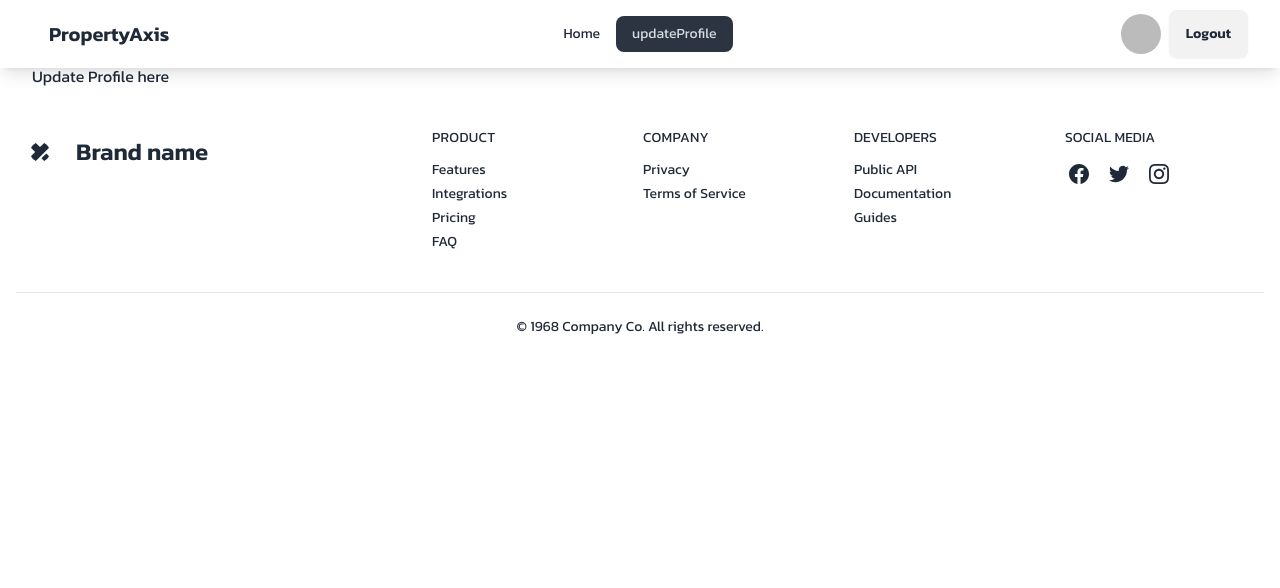
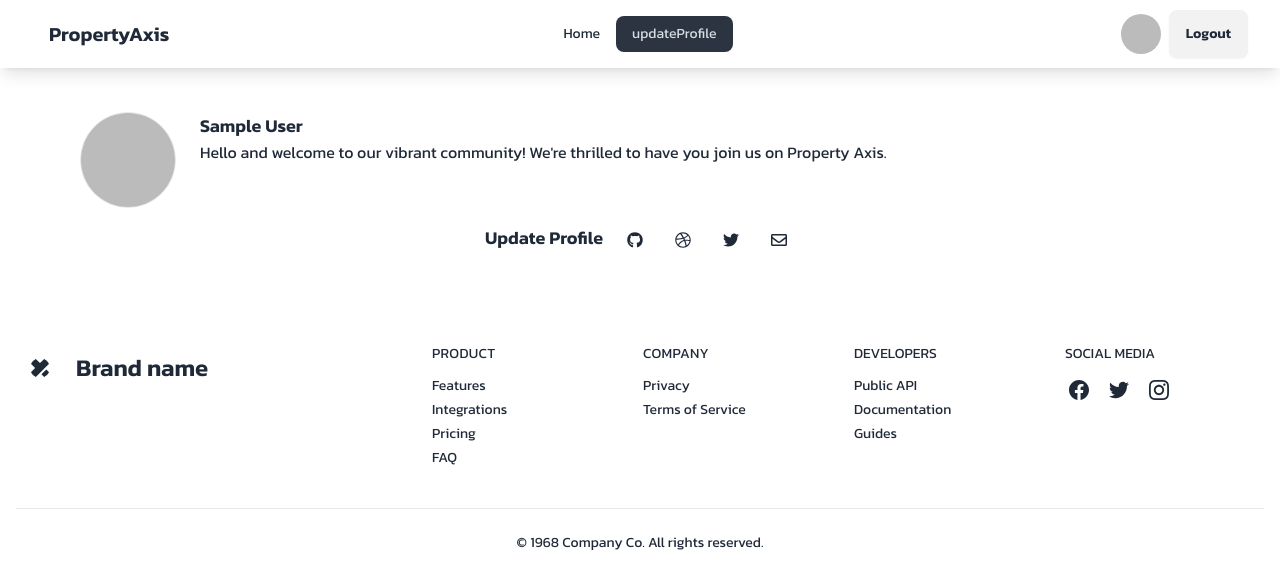
Before and after one commit to Bilshansakib/Property-Axis-Client, a React (Vite) app: page /updateProfile in a window 1280 px wide. Shown: the top 588 px of the page. Built offline with nearby package versions, Linux system fonts and the light colour scheme; no server answers; sample sign-in values are in the browser's storage; a web font is replaced by a local one.

Commit message:
UpdateProfile function added

```diff
--- a/src/Providers/AuthContext.jsx
+++ b/src/Providers/AuthContext.jsx
@@ -5,13 +5,15 @@
   signInWithEmailAndPassword,
   signInWithPopup,
   signOut,
+  updateProfile,
 } from "firebase/auth";
 import { createContext, useEffect, useState } from "react";
 import app from "../Firebase/firebase.config";
-import PropTypes from "prop-types"; // ES6
+import PropTypes from "prop-types";
 import { GoogleAuthProvider } from "firebase/auth";
 import toast from "react-hot-toast";
-import { GithubAuthProvider } from "firebase/auth/cordova";
+import { GithubAuthProvider } from "firebase/auth";
+import UpdateProfile from "./../pages/UpdateProfile/UpdateProfile";
 
 export const AuthOfContext = createContext(null);
 const auth = getAuth(app);
@@ -27,6 +29,13 @@
   const createUser = (email, password) => {
     setLoading(true);
     return createUserWithEmailAndPassword(auth, email, password);
+  };
+  // update
+  const UpdateUserProfile = (name, image) => {
+    updateProfile(auth.currentUser, {
+      displayName: name,
+      photoURL: image,
+    });
   };
 
   const signIn = (email, password) => {
@@ -68,6 +77,7 @@
     logOut,
     googleLogin,
     githubLogin,
+    UpdateUserProfile,
   };
   return (
     <AuthOfContext.Provider value={authInformation}>
--- a/src/components/NavBar/NavBar.jsx
+++ b/src/components/NavBar/NavBar.jsx
@@ -21,7 +21,7 @@
         </li>
       ) : (
         <li>
-          <NavLink to="/register">Profile</NavLink>
+          <NavLink to="/register">Create Profile</NavLink>
         </li>
       )}
       {/* <li>
--- a/src/pages/Login/Login.jsx
+++ b/src/pages/Login/Login.jsx
@@ -6,7 +6,7 @@
 import SocialMediaLogin from "../../components/SocialMediaLogin/SocialMediaLogin";
 
 const Login = () => {
-  const { signIn, googleLogin } = useContext(AuthOfContext);
+  const { signIn } = useContext(AuthOfContext);
   const location = useLocation();
   const navigate = useNavigate();
   console.log("thi is", location);
@@ -111,7 +111,6 @@
                     <Link to="/">
                       <a
                         rel="noopener noreferrer"
-                        href="#"
                         className="underline font-semibold ml-1 text-violet-600 "
                       >
                         Go Home To Explore
--- a/src/pages/UpdateProfile/UpdateProfile.jsx
+++ b/src/pages/UpdateProfile/UpdateProfile.jsx
@@ -1,5 +1,103 @@
+import { Navigate } from "react-router-dom";
+import useAuth from "../../Hooks/useAuth";
+
 const UpdateProfile = () => {
-  return <div>Update Profile here</div>;
+  const { user, createUser, updateUserProfile } = useAuth();
+
+  const onSubmit = (data) => {
+    const { email, password, image, fullName } = data;
+    const from = location?.state || "/";
+    //create user and update profile
+    createUser(email, password).then(() => {
+      updateUserProfile(fullName, image).then(() => {
+        Navigate(from);
+      });
+    });
+  };
+  console.log(user);
+  return (
+    <>
+      <div className="p-6 sm:p-12 dark:bg-gray-50 dark:text-gray-800">
+        <div className="flex flex-col space-y-4 md:space-y-0 md:space-x-6 md:flex-row">
+          <img
+            src={user.photoURL}
+            alt=""
+            className="self-center flex-shrink-0 w-24 h-24 border rounded-full md:justify-self-start dark:bg-gray-500 dark:border-gray-300"
+          />
+          <div className="flex flex-col">
+            <h4 className="text-lg font-semibold text-center md:text-left">
+              {user.displayName}
+            </h4>
+            <p className="dark:text-gray-600">
+              Hello and welcome to our vibrant community! We're thrilled to have
+              you join us on Property Axis.
+            </p>
+          </div>
+        </div>
+        <div className="flex justify-center pt-4 space-x-4 align-center">
+          <h4 className="text-lg font-semibold text-center md:text-left">
+            Update Profile
+          </h4>
+          <a
+            rel="noopener noreferrer"
+            href="#"
+            aria-label="GitHub"
+            className="p-2 rounded-md dark:text-gray-800 hover:dark:text-violet-600"
+          >
+            <svg
+              viewBox="0 0 496 512"
+              xmlns="http://www.w3.org/2000/svg"
+              className="w-4 h-4 fill-current"
+            >
+              <path d="M165.9 397.4c0 2-2.3 3.6-5.2 3.6-3.3.3-5.6-1.3-5.6-3.6 0-2 2.3-3.6 5.2-3.6 3-.3 5.6 1.3 5.6 3.6zm-31.1-4.5c-.7 2 1.3 4.3 4.3 4.9 2.6 1 5.6 0 6.2-2s-1.3-4.3-4.3-5.2c-2.6-.7-5.5.3-6.2 2.3zm44.2-1.7c-2.9.7-4.9 2.6-4.6 4.9.3 2 2.9 3.3 5.9 2.6 2.9-.7 4.9-2.6 4.6-4.6-.3-1.9-3-3.2-5.9-2.9zM244.8 8C106.1 8 0 113.3 0 252c0 110.9 69.8 205.8 169.5 239.2 12.8 2.3 17.3-5.6 17.3-12.1 0-6.2-.3-40.4-.3-61.4 0 0-70 15-84.7-29.8 0 0-11.4-29.1-27.8-36.6 0 0-22.9-15.7 1.6-15.4 0 0 24.9 2 38.6 25.8 21.9 38.6 58.6 27.5 72.9 20.9 2.3-16 8.8-27.1 16-33.7-55.9-6.2-112.3-14.3-112.3-110.5 0-27.5 7.6-41.3 23.6-58.9-2.6-6.5-11.1-33.3 2.6-67.9 20.9-6.5 69 27 69 27 20-5.6 41.5-8.5 62.8-8.5s42.8 2.9 62.8 8.5c0 0 48.1-33.6 69-27 13.7 34.7 5.2 61.4 2.6 67.9 16 17.7 25.8 31.5 25.8 58.9 0 96.5-58.9 104.2-114.8 110.5 9.2 7.9 17 22.9 17 46.4 0 33.7-.3 75.4-.3 83.6 0 6.5 4.6 14.4 17.3 12.1C428.2 457.8 496 362.9 496 252 496 113.3 383.5 8 244.8 8zM97.2 352.9c-1.3 1-1 3.3.7 5.2 1.6 1.6 3.9 2.3 5.2 1 1.3-1 1-3.3-.7-5.2-1.6-1.6-3.9-2.3-5.2-1zm-10.8-8.1c-.7 1.3.3 2.9 2.3 3.9 1.6 1 3.6.7 4.3-.7.7-1.3-.3-2.9-2.3-3.9-2-.6-3.6-.3-4.3.7zm32.4 35.6c-1.6 1.3-1 4.3 1.3 6.2 2.3 2.3 5.2 2.6 6.5 1 1.3-1.3.7-4.3-1.3-6.2-2.2-2.3-5.2-2.6-6.5-1zm-11.4-14.7c-1.6 1-1.6 3.6 0 5.9 1.6 2.3 4.3 3.3 5.6 2.3 1.6-1.3 1.6-3.9 0-6.2-1.4-2.3-4-3.3-5.6-2z"></path>
+            </svg>
+          </a>
+          <a
+            rel="noopener noreferrer"
+            href="#"
+            aria-label="Dribble"
+            className="p-2 rounded-md dark:text-gray-800 hover:dark:text-violet-600"
+          >
+            <svg
+              viewBox="0 0 512 512"
+              xmlns="http://www.w3.org/2000/svg"
+              className="w-4 h-4 fill-current"
+            >
+              <path d="M256 8C119.252 8 8 119.252 8 256s111.252 248 248 248 248-111.252 248-248S392.748 8 256 8zm163.97 114.366c29.503 36.046 47.369 81.957 47.835 131.955-6.984-1.477-77.018-15.682-147.502-6.818-5.752-14.041-11.181-26.393-18.617-41.614 78.321-31.977 113.818-77.482 118.284-83.523zM396.421 97.87c-3.81 5.427-35.697 48.286-111.021 76.519-34.712-63.776-73.185-116.168-79.04-124.008 67.176-16.193 137.966 1.27 190.061 47.489zm-230.48-33.25c5.585 7.659 43.438 60.116 78.537 122.509-99.087 26.313-186.36 25.934-195.834 25.809C62.38 147.205 106.678 92.573 165.941 64.62zM44.17 256.323c0-2.166.043-4.322.108-6.473 9.268.19 111.92 1.513 217.706-30.146 6.064 11.868 11.857 23.915 17.174 35.949-76.599 21.575-146.194 83.527-180.531 142.306C64.794 360.405 44.17 310.73 44.17 256.323zm81.807 167.113c22.127-45.233 82.178-103.622 167.579-132.756 29.74 77.283 42.039 142.053 45.189 160.638-68.112 29.013-150.015 21.053-212.768-27.882zm248.38 8.489c-2.171-12.886-13.446-74.897-41.152-151.033 66.38-10.626 124.7 6.768 131.947 9.055-9.442 58.941-43.273 109.844-90.795 141.978z"></path>
+            </svg>
+          </a>
+          <a
+            rel="noopener noreferrer"
+            href="#"
+            aria-label="Twitter"
+            className="p-2 rounded-md dark:text-gray-800 hover:dark:text-violet-600"
+          >
+            <svg
+              viewBox="0 0 512 512"
+              xmlns="http://www.w3.org/2000/svg"
+              className="w-4 h-4 fill-current"
+            >
+              <path d="M459.37 151.716c.325 4.548.325 9.097.325 13.645 0 138.72-105.583 298.558-298.558 298.558-59.452 0-114.68-17.219-161.137-47.106 8.447.974 16.568 1.299 25.34 1.299 49.055 0 94.213-16.568 130.274-44.832-46.132-.975-84.792-31.188-98.112-72.772 6.498.974 12.995 1.624 19.818 1.624 9.421 0 18.843-1.3 27.614-3.573-48.081-9.747-84.143-51.98-84.143-102.985v-1.299c13.969 7.797 30.214 12.67 47.431 13.319-28.264-18.843-46.781-51.005-46.781-87.391 0-19.492 5.197-37.36 14.294-52.954 51.655 63.675 129.3 105.258 216.365 109.807-1.624-7.797-2.599-15.918-2.599-24.04 0-57.828 46.782-104.934 104.934-104.934 30.213 0 57.502 12.67 76.67 33.137 23.715-4.548 46.456-13.32 66.599-25.34-7.798 24.366-24.366 44.833-46.132 57.827 21.117-2.273 41.584-8.122 60.426-16.243-14.292 20.791-32.161 39.308-52.628 54.253z"></path>
+            </svg>
+          </a>
+          <a
+            rel="noopener noreferrer"
+            href="#"
+            aria-label="Email"
+            className="p-2 rounded-md dark:text-gray-800 hover:dark:text-violet-600"
+          >
+            <svg
+              viewBox="0 0 512 512"
+              xmlns="http://www.w3.org/2000/svg"
+              className="w-4 h-4 fill-current"
+            >
+              <path d="M464 64H48C21.49 64 0 85.49 0 112v288c0 26.51 21.49 48 48 48h416c26.51 0 48-21.49 48-48V112c0-26.51-21.49-48-48-48zm0 48v40.805c-22.422 18.259-58.168 46.651-134.587 106.49-16.841 13.247-50.201 45.072-73.413 44.701-23.208.375-56.579-31.459-73.413-44.701C106.18 199.465 70.425 171.067 48 152.805V112h416zM48 400V214.398c22.914 18.251 55.409 43.862 104.938 82.646 21.857 17.205 60.134 55.186 103.062 54.955 42.717.231 80.509-37.199 103.053-54.947 49.528-38.783 82.032-64.401 104.947-82.653V400H48z"></path>
+            </svg>
+          </a>
+        </div>
+      </div>
+    </>
+  );
 };
 
 export default UpdateProfile;
--- a/src/routes/PrivateRoute.jsx
+++ b/src/routes/PrivateRoute.jsx
@@ -4,7 +4,6 @@
 const PrivateRoute = ({ children }) => {
   const { user, loading } = useContext(AuthOfContext);
   const location = useLocation();
-  console.log(location);
   if (loading) {
     return (
       <div className=" items-center py-4  rounded shadow-md w-60 sm:w-80 animate-pulse bg-gray-50">
```
Also changed, not shown: src/components/SocialMediaLogin/SocialMediaLogin.jsx (+15 -4 lines).
